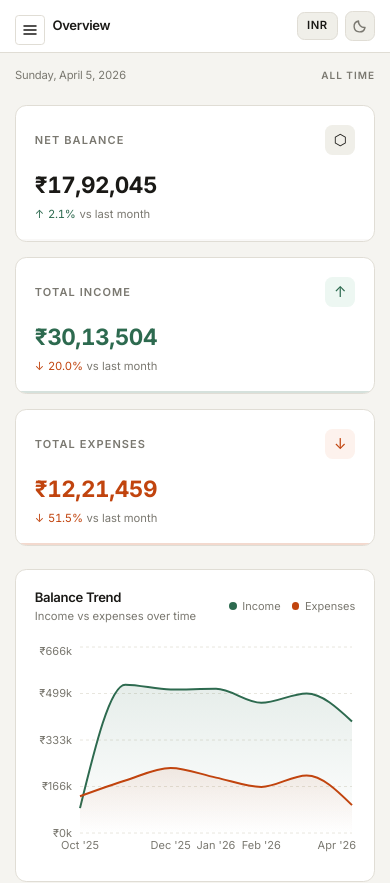
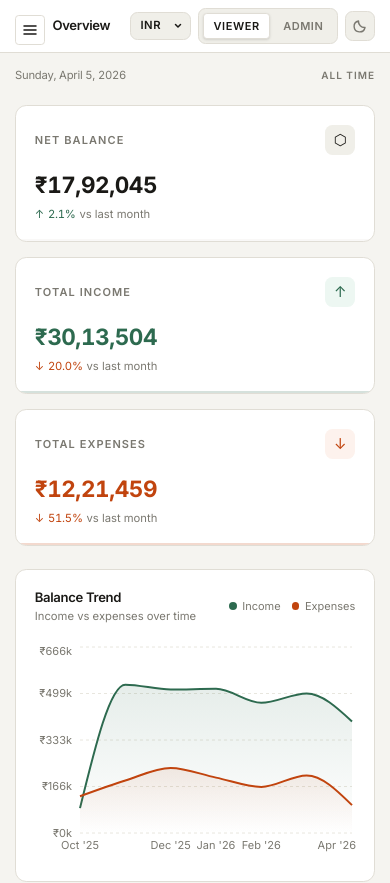
Before and after one commit to sourav8963/fin-sight, a React (Vite) app: page / in a window 390 px wide. Shown: the top 883 px of the page. Built offline with nearby package versions, Linux system fonts and the light colour scheme.

Commit message:
feat: enhance topbar UI with currency dropdown and mobile role switcher

```diff
--- a/src/components/TopBar.jsx
+++ b/src/components/TopBar.jsx
@@ -25,20 +25,27 @@ export default function TopBar() {
 
       <div className="flex items-center gap-2">
         {/* Currency switcher */}
+        <div className="relative flex items-center">
           <select
             value={currency}
             onChange={(e) => setCurrency(e.target.value)}
-          className="text-xs font-semibold uppercase tracking-wider rounded-lg border border-theme p-1.5 cursor-pointer outline-none transition-all appearance-none text-center"
+            className="text-xs font-semibold uppercase tracking-wider rounded-lg border border-theme py-1.5 pl-2.5 pr-6 cursor-pointer outline-none transition-all appearance-none"
             style={{ backgroundColor: 'var(--surface-2)', color: 'var(--theme)' }}
           >
             {currencies.map((c) => (
               <option key={c} value={c}>{c}</option>
             ))}
           </select>
+          <div className="absolute right-2 pointer-events-none" style={{ color: 'var(--theme)' }}>
+            <svg width="10" height="10" viewBox="0 0 10 10" fill="none">
+              <path d="M2.5 3.5L5 6L7.5 3.5" stroke="currentColor" strokeWidth="1.5" strokeLinecap="round" strokeLinejoin="round"/>
+            </svg>
+          </div>
+        </div>
 
         {/* Role switcher */}
         <div
-          className="hidden sm:flex items-center gap-1 rounded-lg border border-theme p-1"
+          className="flex items-center gap-1 rounded-lg border border-theme p-1"
           style={{ backgroundColor: 'var(--surface-2)' }}
         >
           {['viewer', 'admin'].map((r) => (
```
Lines whose indentation alone changed are shown as unchanged.
